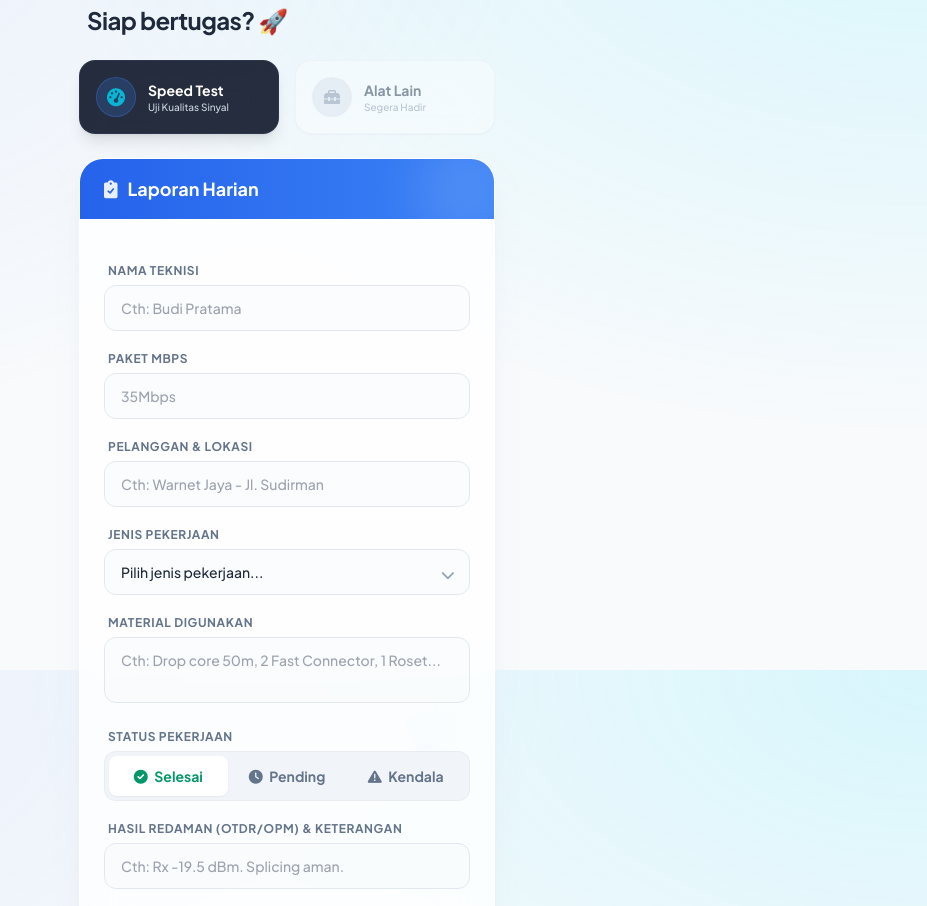
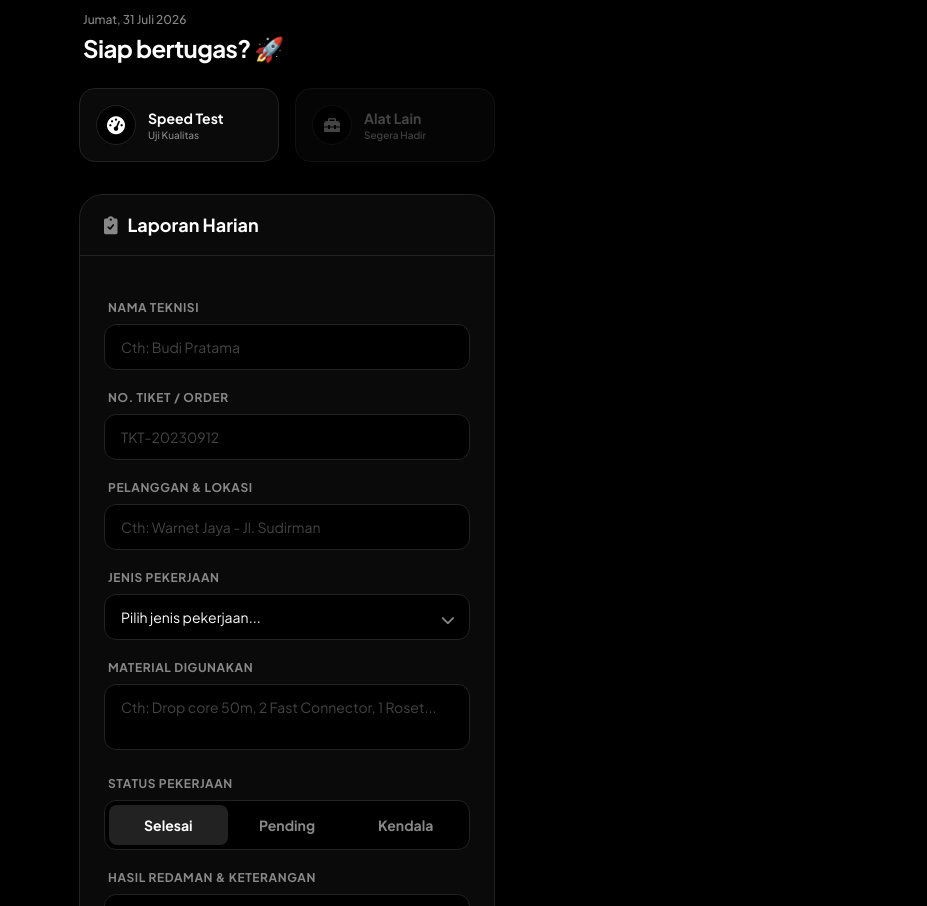
Before and after one commit to Yanglek1/Musik, a plain HTML site: page index.html in a window 1280 px wide. Shown: the part 130-1036 px from the top of the page, without its empty margins (353-1280 px from the left). Drawn offline with nearby package versions, Linux system fonts and the light colour scheme.

Commit message:
Refactor index.html for dark mode and UI enhancements
Updated the styling and structure of the HTML document for better dark mode support and improved UI elements.

```diff
--- a/index.html
+++ b/index.html
@@ -12,7 +12,7 @@
     <link href="https://cdnjs.cloudflare.com/ajax/libs/font-awesome/6.0.0/css/all.min.css" rel="stylesheet">
     <link href="https://fonts.googleapis.com/css2?family=Plus+Jakarta+Sans:wght@400;500;600;700;800&display=swap" rel="stylesheet">
 
-    <!-- Tailwind CSS (CDN & Config) -->
+    <!-- Tailwind CSS -->
     <script src="https://cdn.tailwindcss.com"></script>
     <script>
         tailwind.config = {
@@ -20,78 +20,83 @@
                 extend: {
                     fontFamily: { sans: ['"Plus Jakarta Sans"', 'sans-serif'] },
                     colors: {
-                        whusnet: { 50: '#eff6ff', 100: '#dbeafe', 500: '#3b82f6', 600: '#2563eb', 900: '#1e3a8a', accent: '#06b6d4' }
+                        dark: { bg: '#000000', panel: '#0a0a0a', border: '#222222', text: '#ffffff', muted: '#888888' }
                     }
                 }
             }
         }
     </script>
+    <style>
+        /* Memastikan background hitam murni */
+        body { background-color: #000000; color: #ffffff; }
+
+        /* Kustomisasi input date/select icon untuk dark mode */
+        ::-webkit-calendar-picker-indicator { filter: invert(1); }
+    </style>
 </head>
-<body class="text-slate-800 antialiased bg-mesh relative min-h-screen">
+<body class="antialiased relative min-h-screen">
 
-    <!-- Modern Floating Navbar -->
-    <nav class="sticky top-0 z-50 px-4 pt-4 pb-2">
-        <div class="max-w-md mx-auto bg-slate-900/90 backdrop-blur-md text-white shadow-xl shadow-blue-900/10 rounded-2xl px-5 py-3.5 flex justify-between items-center border border-slate-700/50">
-            <!-- Whusnet Logo -->
-            <div class="flex items-center space-x-2.5">
-                <div class="w-9 h-9 rounded-xl bg-gradient-to-tr from-whusnet-600 to-whusnet-accent flex items-center justify-center shadow-lg shadow-whusnet-500/30">
+    <!-- Navbar: Diturunkan dengan pt-12 (padding-top) agar tidak mentok status bar -->
+    <nav class="sticky top-0 z-50 px-4 pt-12 pb-4 bg-black/80 backdrop-blur-md">
+        <div class="max-w-md mx-auto bg-dark-panel text-white rounded-2xl px-5 py-3.5 flex justify-between items-center border border-dark-border">
+            <!-- Whusnet Logo Monochrome -->
+            <div class="flex items-center space-x-3">
+                <div class="w-9 h-9 rounded-xl border border-dark-border bg-black flex items-center justify-center">
                     <svg class="w-5 h-5 text-white" fill="none" stroke="currentColor" viewBox="0 0 24 24">
-                        <path stroke-linecap="round" stroke-linejoin="round" stroke-width="2.5" d="M13 10V3L4 14h7v7l9-11h-7z"></path>
+                        <path stroke-linecap="round" stroke-linejoin="round" stroke-width="2" d="M13 10V3L4 14h7v7l9-11h-7z"></path>
                     </svg>
                 </div>
                 <div class="flex flex-col leading-none">
-                    <span class="text-xl font-extrabold tracking-tight text-white">WHUS<span class="text-whusnet-accent">NET</span></span>
-                    <span class="text-[10px] font-medium text-slate-400 tracking-widest uppercase mt-0.5">Technician</span>
+                    <span class="text-xl font-bold tracking-tight text-white">WHUSNET</span>
+                    <span class="text-[10px] font-medium text-dark-muted tracking-widest uppercase mt-0.5">Technician</span>
                 </div>
             </div>
 
-            <div class="w-9 h-9 bg-slate-800 rounded-full flex items-center justify-center text-sm font-bold border border-slate-700 shadow-inner">
-                <i class="fa-regular fa-user text-slate-300"></i>
+            <div class="w-9 h-9 bg-black rounded-full flex items-center justify-center text-sm font-bold border border-dark-border">
+                <i class="fa-regular fa-user text-dark-muted"></i>
             </div>
         </div>
     </nav>
 
     <!-- Main Container -->
-    <main class="max-w-md mx-auto px-4 py-4 pb-24">
+    <main class="max-w-md mx-auto px-4 py-2 pb-24">
 
         <!-- Welcome Banner -->
-        <div class="mb-6 px-2 flex items-end justify-between">
+        <div class="mb-6 px-1 flex items-end justify-between">
             <div>
-                <p class="text-sm font-medium text-slate-500 mb-1" id="currentDate">--</p>
-                <h1 class="text-2xl font-bold text-slate-800 tracking-tight">Siap bertugas? 🚀</h1>
+                <p class="text-xs font-medium text-dark-muted mb-1" id="currentDate">--</p>
+                <h1 class="text-2xl font-bold text-white tracking-tight">Siap bertugas? 🚀</h1>
             </div>
         </div>
-                <!-- Quick Actions Menu -->
-        <div class="mb-6 grid grid-cols-2 gap-4">
-            <a href="speedtest.html" class="bg-slate-900/90 backdrop-blur-md text-white p-4 rounded-2xl flex items-center shadow-lg hover:bg-slate-800 transition border border-slate-700/50 cursor-pointer">
-                <div class="w-10 h-10 bg-whusnet-500/20 rounded-full flex items-center justify-center mr-3 border border-whusnet-500/30">
-                    <i class="fa-solid fa-gauge-high text-whusnet-accent text-lg"></i>
+
+        <!-- Quick Actions Menu -->
+        <div class="mb-8 grid grid-cols-2 gap-4">
+            <a href="speedtest.html" class="bg-dark-panel text-white p-4 rounded-2xl flex items-center border border-dark-border hover:bg-[#111] transition cursor-pointer">
+                <div class="w-10 h-10 bg-black rounded-full flex items-center justify-center mr-3 border border-dark-border">
+                    <i class="fa-solid fa-gauge-high text-white text-lg"></i>
                 </div>
                 <div>
                     <p class="text-sm font-bold">Speed Test</p>
-                    <p class="text-[10px] text-slate-300 font-medium">Uji Kualitas Sinyal</p>
+                    <p class="text-[10px] text-dark-muted font-medium">Uji Kualitas</p>
                 </div>
             </a>
 
-            <!-- Tempat untuk menu lain di masa depan (Opsional) -->
-            <div class="bg-white/60 backdrop-blur-md p-4 rounded-2xl flex items-center shadow-sm border border-slate-200/50 opacity-60">
-                <div class="w-10 h-10 bg-slate-200 rounded-full flex items-center justify-center mr-3">
-                    <i class="fa-solid fa-toolbox text-slate-400"></i>
+            <div class="bg-dark-panel p-4 rounded-2xl flex items-center border border-dark-border opacity-50">
+                <div class="w-10 h-10 bg-black rounded-full flex items-center justify-center mr-3 border border-dark-border">
+                    <i class="fa-solid fa-toolbox text-dark-muted"></i>
                 </div>
                 <div>
-                    <p class="text-sm font-bold text-slate-600">Alat Lain</p>
-                    <p class="text-[10px] text-slate-400 font-medium">Segera Hadir</p>
+                    <p class="text-sm font-bold text-dark-muted">Alat Lain</p>
+                    <p class="text-[10px] text-dark-muted font-medium">Segera Hadir</p>
                 </div>
             </div>
         </div>
 
-
-        <!-- Form Card (Glassmorphism style) -->
-        <div class="bg-white/80 backdrop-blur-xl rounded-3xl shadow-xl shadow-slate-200/50 border border-white overflow-hidden">
-            <div class="bg-gradient-to-r from-whusnet-600 to-whusnet-500 px-6 py-4 relative overflow-hidden">
-                <div class="absolute -right-4 -top-4 w-24 h-24 bg-white/10 rounded-full blur-xl"></div>
-                <h2 class="font-bold text-white flex items-center text-lg relative z-10">
-                    <i class="fa-solid fa-clipboard-check mr-2.5 opacity-90"></i> Laporan Harian
+        <!-- Form Card Monochrome -->
+        <div class="bg-dark-panel rounded-3xl border border-dark-border overflow-hidden">
+            <div class="border-b border-dark-border px-6 py-4">
+                <h2 class="font-bold text-white flex items-center text-lg">
+                    <i class="fa-solid fa-clipboard-check mr-2.5 text-dark-muted"></i> Laporan Harian
                 </h2>
             </div>
 
@@ -100,101 +105,99 @@
                 <input type="hidden" name="hari" id="hari">
 
                 <div>
-                    <label class="block text-xs font-bold text-slate-500 uppercase tracking-wider mb-1.5 ml-1">Nama Teknisi</label>
-                    <input type="text" name="teknisi" required placeholder="Cth: Budi Pratama" class="w-full px-4 py-3 bg-slate-50/50 border border-slate-200 rounded-xl focus:outline-none focus:ring-2 focus:ring-whusnet-500 focus:bg-white transition-all text-sm font-medium">
+                    <label class="block text-xs font-bold text-dark-muted uppercase tracking-wider mb-2 ml-1">Nama Teknisi</label>
+                    <input type="text" name="teknisi" required placeholder="Cth: Budi Pratama" class="w-full px-4 py-3 bg-black border border-dark-border rounded-xl focus:outline-none focus:border-white text-white placeholder-[#444] transition-all text-sm">
                 </div>
 
                 <div>
-                    <label class="block text-xs font-bold text-slate-500 uppercase tracking-wider mb-1.5 ml-1">Paket Mbps</label>
-                    <input type="text" name="tiket" id="tiket" required placeholder="35Mbps" class="w-full px-4 py-3 bg-slate-50/50 border border-slate-200 rounded-xl focus:outline-none focus:ring-2 focus:ring-whusnet-500 focus:bg-white transition-all text-sm font-medium uppercase placeholder:normal-case">
+                    <label class="block text-xs font-bold text-dark-muted uppercase tracking-wider mb-2 ml-1">No. Tiket / Order</label>
+                    <input type="text" name="tiket" id="tiket" required placeholder="TKT-20230912" class="w-full px-4 py-3 bg-black border border-dark-border rounded-xl focus:outline-none focus:border-white text-white placeholder-[#444] transition-all text-sm uppercase">
                 </div>
 
                 <div>
-                    <label class="block text-xs font-bold text-slate-500 uppercase tracking-wider mb-1.5 ml-1">Pelanggan & Lokasi</label>
-                    <input type="text" name="pelanggan" id="pelanggan" required placeholder="Cth: Warnet Jaya - Jl. Sudirman" class="w-full px-4 py-3 bg-slate-50/50 border border-slate-200 rounded-xl focus:outline-none focus:ring-2 focus:ring-whusnet-500 focus:bg-white transition-all text-sm font-medium">
+                    <label class="block text-xs font-bold text-dark-muted uppercase tracking-wider mb-2 ml-1">Pelanggan & Lokasi</label>
+                    <input type="text" name="pelanggan" id="pelanggan" required placeholder="Cth: Warnet Jaya - Jl. Sudirman" class="w-full px-4 py-3 bg-black border border-dark-border rounded-xl focus:outline-none focus:border-white text-white placeholder-[#444] transition-all text-sm">
                 </div>
 
                 <div>
-                    <label class="block text-xs font-bold text-slate-500 uppercase tracking-wider mb-1.5 ml-1">Jenis Pekerjaan</label>
+                    <label class="block text-xs font-bold text-dark-muted uppercase tracking-wider mb-2 ml-1">Jenis Pekerjaan</label>
                     <div class="relative">
-                        <select name="deskripsi" id="pekerjaan" required class="w-full px-4 py-3 bg-slate-50/50 border border-slate-200 rounded-xl focus:outline-none focus:ring-2 focus:ring-whusnet-500 focus:bg-white transition-all text-sm font-medium appearance-none">
-                            <option value="" disabled selected>Pilih jenis pekerjaan...</option>
+                        <select name="deskripsi" id="pekerjaan" required class="w-full px-4 py-3 bg-black border border-dark-border rounded-xl focus:outline-none focus:border-white text-white transition-all text-sm appearance-none">
+                            <option value="" disabled selected class="text-[#444]">Pilih jenis pekerjaan...</option>
                             <option value="Instalasi Baru (PSB)">Instalasi Baru (PSB)</option>
                             <option value="Maintenance / Gangguan">Maintenance / Gangguan</option>
                             <option value="Splicing / Perbaikan Kabel">Splicing / Perbaikan Kabel</option>
                             <option value="Dismantle / Pencabutan">Dismantle / Pencabutan</option>
                         </select>
-                        <i class="fa-solid fa-chevron-down absolute right-4 top-4 text-slate-400 text-sm pointer-events-none"></i>
+                        <i class="fa-solid fa-chevron-down absolute right-4 top-4 text-dark-muted text-sm pointer-events-none"></i>
                     </div>
                 </div>
 
                 <div>
-                    <label class="block text-xs font-bold text-slate-500 uppercase tracking-wider mb-1.5 ml-1">Material Digunakan</label>
-                    <textarea name="material" id="material" rows="2" placeholder="Cth: Drop core 50m, 2 Fast Connector, 1 Roset..." class="w-full px-4 py-3 bg-slate-50/50 border border-slate-200 rounded-xl focus:outline-none focus:ring-2 focus:ring-whusnet-500 focus:bg-white transition-all text-sm font-medium resize-none"></textarea>
+                    <label class="block text-xs font-bold text-dark-muted uppercase tracking-wider mb-2 ml-1">Material Digunakan</label>
+                    <textarea name="material" id="material" rows="2" placeholder="Cth: Drop core 50m, 2 Fast Connector, 1 Roset..." class="w-full px-4 py-3 bg-black border border-dark-border rounded-xl focus:outline-none focus:border-white text-white placeholder-[#444] transition-all text-sm resize-none"></textarea>
                 </div>
 
+                <!-- Status (Segmented Control Dark) -->
                 <div>
-                    <label class="block text-xs font-bold text-slate-500 uppercase tracking-wider mb-1.5 ml-1">Status Pekerjaan</label>
-                    <div class="flex p-1 bg-slate-100 rounded-xl border border-slate-200/60">
+                    <label class="block text-xs font-bold text-dark-muted uppercase tracking-wider mb-2 ml-1">Status Pekerjaan</label>
+                    <div class="flex p-1 bg-black rounded-xl border border-dark-border">
                         <label class="flex-1 cursor-pointer">
                             <input type="radio" name="status" value="Selesai" class="peer sr-only" checked>
-                            <div class="text-center py-2.5 rounded-lg peer-checked:bg-white peer-checked:shadow-sm peer-checked:text-emerald-600 text-slate-500 text-sm font-bold transition-all">
-                                <i class="fa-solid fa-check-circle mr-1"></i> Selesai
+                            <div class="text-center py-2.5 rounded-lg peer-checked:bg-[#222] peer-checked:text-white text-dark-muted text-sm font-bold transition-all">
+                                Selesai
                             </div>
                         </label>
                         <label class="flex-1 cursor-pointer">
                             <input type="radio" name="status" value="Pending" class="peer sr-only">
-                            <div class="text-center py-2.5 rounded-lg peer-checked:bg-white peer-checked:shadow-sm peer-checked:text-amber-500 text-slate-500 text-sm font-bold transition-all">
-                                <i class="fa-solid fa-clock mr-1"></i> Pending
+                            <div class="text-center py-2.5 rounded-lg peer-checked:bg-[#222] peer-checked:text-white text-dark-muted text-sm font-bold transition-all">
+                                Pending
                             </div>
                         </label>
                         <label class="flex-1 cursor-pointer">
                             <input type="radio" name="status" value="Kendala" class="peer sr-only">
-                            <div class="text-center py-2.5 rounded-lg peer-checked:bg-white peer-checked:shadow-sm peer-checked:text-rose-500 text-slate-500 text-sm font-bold transition-all">
-                                <i class="fa-solid fa-triangle-exclamation mr-1"></i> Kendala
+                            <div class="text-center py-2.5 rounded-lg peer-checked:bg-[#222] peer-checked:text-white text-dark-muted text-sm font-bold transition-all">
+                                Kendala
                             </div>
                         </label>
                     </div>
                 </div>
 
                 <div>
-                    <label class="block text-xs font-bold text-slate-500 uppercase tracking-wider mb-1.5 ml-1">Hasil Redaman (OTDR/OPM) & Keterangan</label>
-                    <input type="text" name="keterangan" id="keterangan" placeholder="Cth: Rx -19.5 dBm. Splicing aman." class="w-full px-4 py-3 bg-slate-50/50 border border-slate-200 rounded-xl focus:outline-none focus:ring-2 focus:ring-whusnet-500 focus:bg-white transition-all text-sm font-medium">
+                    <label class="block text-xs font-bold text-dark-muted uppercase tracking-wider mb-2 ml-1">Hasil Redaman & Keterangan</label>
+                    <input type="text" name="keterangan" id="keterangan" placeholder="Cth: Rx -19.5 dBm. Aman." class="w-full px-4 py-3 bg-black border border-dark-border rounded-xl focus:outline-none focus:border-white text-white placeholder-[#444] transition-all text-sm">
                 </div>
 
-                <button type="submit" class="w-full bg-gradient-to-r from-whusnet-600 to-whusnet-500 hover:from-whusnet-900 hover:to-whusnet-600 text-white font-bold py-3.5 px-4 rounded-xl shadow-lg shadow-whusnet-500/30 transition-all active:scale-[0.98] flex items-center justify-center mt-4">
-                    <i class="fa-solid fa-paper-plane mr-2"></i> Submit Laporan
+                <button type="submit" class="w-full bg-transparent border-2 border-white text-white hover:bg-white hover:text-black font-bold py-3.5 px-4 rounded-xl transition-all active:scale-[0.98] flex items-center justify-center mt-6">
+                    KIRIM LAPORAN
                 </button>
             </form>
         </div>
 
-        <!-- Recent Submissions Preview -->
+        <!-- Recent Submissions -->
         <div class="mt-8">
-            <h3 class="text-sm font-bold text-slate-700 mb-4 px-1 flex items-center justify-between">
+            <h3 class="text-sm font-bold text-dark-muted mb-4 px-1 flex items-center justify-between">
                 <span>Riwayat Hari Ini</span>
-                <span class="text-xs font-semibold text-whusnet-600 bg-whusnet-50 px-2 py-1 rounded-md cursor-pointer hover:bg-whusnet-100 transition">Lihat Sheet</span>
             </h3>
             <div id="recentLogs" class="space-y-3">
-                <div class="text-center py-8 text-sm font-medium text-slate-400 border-2 border-dashed border-slate-200 rounded-2xl bg-white/50" id="emptyState">
-                    <i class="fa-solid fa-inbox text-2xl mb-2 text-slate-300 block"></i>
+                <div class="text-center py-8 text-sm font-medium text-dark-muted border border-dark-border rounded-2xl bg-dark-panel" id="emptyState">
                     Belum ada laporan ditarik.
                 </div>
             </div>
         </div>
     </main>
 
-    <!-- Toast Notification -->
-    <div id="toast" class="fixed bottom-6 left-1/2 transform -translate-x-1/2 bg-slate-900/95 backdrop-blur-md text-white px-4 py-3 rounded-2xl shadow-2xl flex items-center space-x-3 transition-all duration-300 toast-enter hidden z-50 w-[90%] max-w-sm border border-slate-700">
-        <div class="w-9 h-9 bg-gradient-to-br from-emerald-400 to-emerald-600 rounded-full flex items-center justify-center flex-shrink-0 shadow-lg shadow-emerald-500/20">
-            <i class="fa-solid fa-check text-white text-sm"></i>
+    <!-- Toast Notification Dark -->
+    <div id="toast" class="fixed bottom-6 left-1/2 transform -translate-x-1/2 bg-[#222] text-white px-4 py-3 rounded-2xl flex items-center space-x-3 transition-all duration-300 toast-enter hidden z-50 w-[90%] max-w-sm border border-[#444]">
+        <div class="w-8 h-8 border border-white rounded-full flex items-center justify-center flex-shrink-0">
+            <i class="fa-solid fa-check text-white text-xs"></i>
         </div>
         <div class="flex-1">
             <p class="text-sm font-bold">Laporan Terkirim!</p>
-            <p class="text-[11px] text-slate-300 font-medium">Data berhasil masuk ke sistem.</p>
         </div>
     </div>
 
-    <!-- Tautan ke JavaScript Terpisah -->
+    <!-- Tautan ke JavaScript -->
     <script src="script.js"></script>
 </body>
 </html>
```
